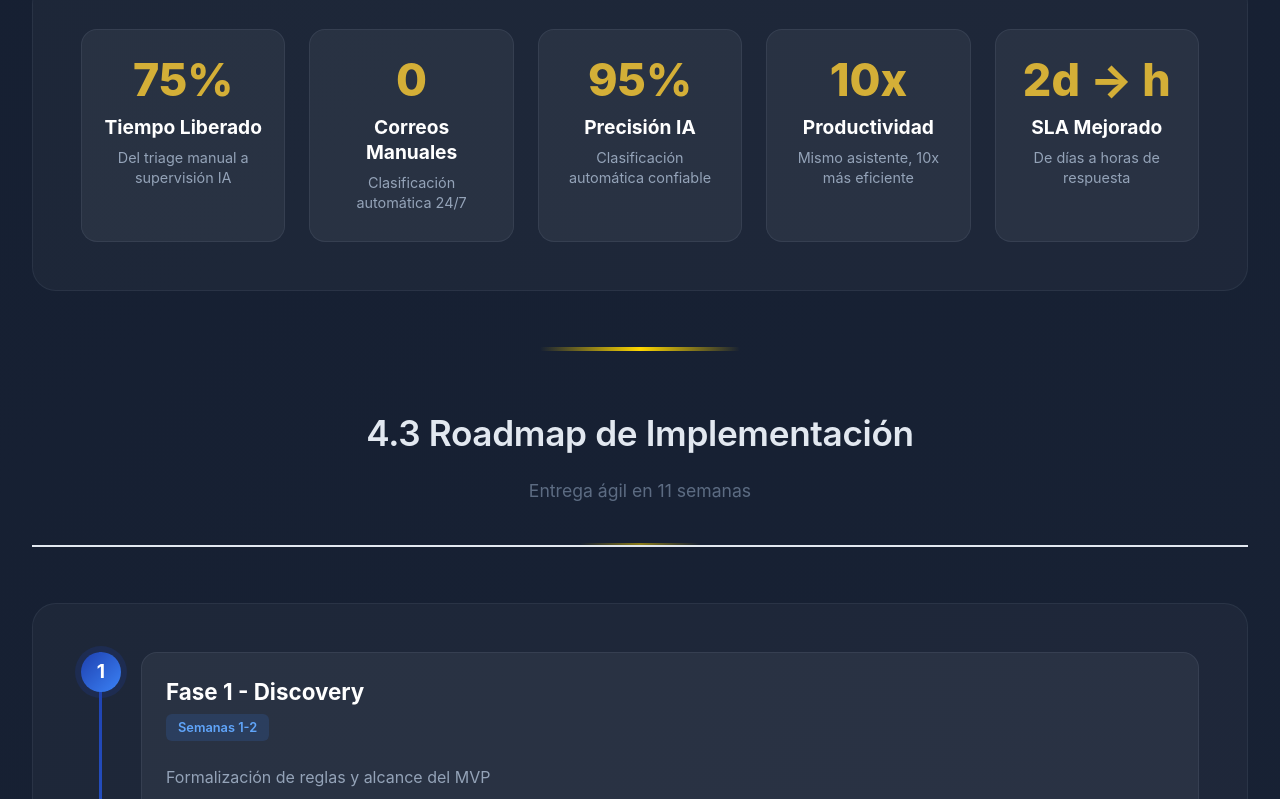
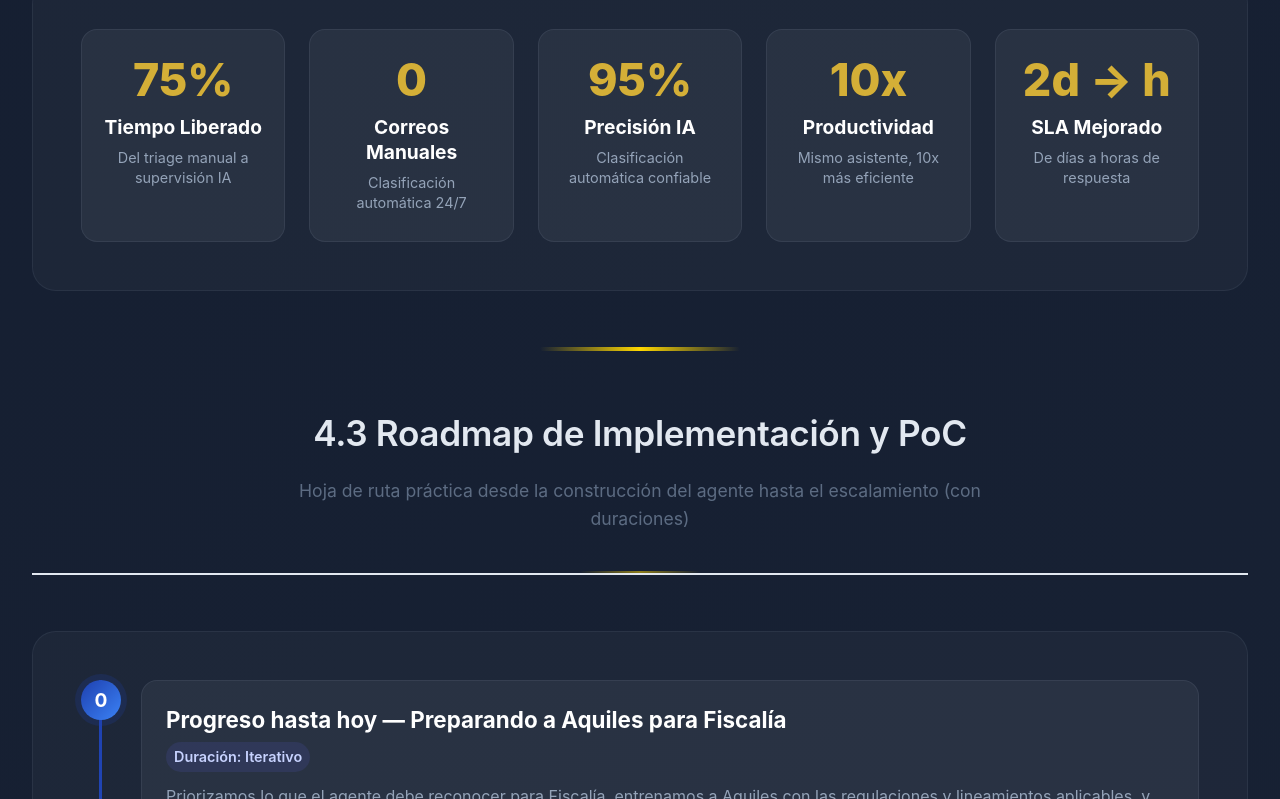
Before and after one commit to jrussellrichards/aquiles_challenge, a React (Vite) app in the folder frontend/: page /informe in a window 1280 px wide. Shown: the part 11201-12000 px from the top of the page. Built offline with nearby package versions, Linux system fonts and the light colour scheme.

Commit message:
se agrega roadmap

```diff
--- a/frontend/src/Informe.css
+++ b/frontend/src/Informe.css
@@ -1283,6 +1283,30 @@ section:last-of-type::after {
   margin-bottom: 12px;
 }
 
+/* Additional roadmap formatting */
+.roadmap-grid {
+  display: grid;
+  grid-template-columns: 1fr;
+  gap: 1rem;
+}
+
+.timeline-meta {
+  display: flex;
+  align-items: center;
+  gap: 0.5rem;
+  margin-bottom: 0.6rem;
+}
+
+.timeline-duration {
+  display: inline-block;
+  background: rgba(99, 102, 241, 0.12);
+  color: #c7d2fe;
+  padding: 4px 8px;
+  border-radius: 999px;
+  font-size: 0.9rem;
+  font-weight: 600;
+}
+
 .timeline-content p {
   margin: 12px 0 0 0;
   color: #94a3b8;
--- a/frontend/src/Informe.tsx
+++ b/frontend/src/Informe.tsx
@@ -953,47 +953,110 @@ const Informe = () => {
           </div>
         </section>
 
-        {/* 4.3 Roadmap del MVP */}
+        {/* 4.3 Roadmap del MVP y PoC (formato con duraciones) */}
         <section id="roadmap">
           <div className="section-header">
-            <h3 className="subsection-title">4.3 Roadmap de Implementación</h3>
-            <p className="section-subtitle">Entrega ágil en 11 semanas</p>
+            <h3 className="subsection-title">4.3 Roadmap de Implementación y PoC</h3>
+            <p className="section-subtitle">Hoja de ruta práctica desde la construcción del agente hasta el escalamiento (con duraciones)</p>
           </div>
 
           <div className="informe-section">
-          <div className="roadmap-timeline">
+            <div className="roadmap-timeline roadmap-grid">
+
+              <div className="timeline-item">
+                <div className="timeline-marker">0</div>
+                <div className="timeline-content">
+                  <h4>Progreso hasta hoy — Preparando a Aquiles para Fiscalía</h4>
+                  <div className="timeline-meta"><span className="timeline-duration">Duración: Iterativo</span></div>
+                  <p>
+                    Priorizamos lo que el agente debe reconocer para Fiscalía, entrenamos a Aquiles con las regulaciones y
+                    lineamientos aplicables, y construimos ejemplos representativos. Implementamos un agente capaz de distinguir
+                    los escenarios esperados y validamos casos de uso con el equipo de Fiscalía. Además, montamos una plataforma
+                    de prueba en ambiente no productivo para medir y pivotear rápidamente — este demo incluido en este informe
+                    sigue en mejora continua hasta la entrega final del <strong>5 de diciembre</strong>.
+                  </p>
+                </div>
+              </div>
+
               <div className="timeline-item">
                 <div className="timeline-marker">1</div>
                 <div className="timeline-content">
-                <h4>Fase 1 - Discovery</h4>
-                <span className="timeline-weeks">Semanas 1-2</span>
-                <p>Formalización de reglas y alcance del MVP</p>
+                  <h4>Validación en colaboración con Fiscalía</h4>
+                  <div className="timeline-meta"><span className="timeline-duration">Duración: En curso (hasta 5 dic)</span></div>
+                  <p>Recogiendo información y datos junto al equipo de Fiscalía para potenciar la efectividad del agente. Ajustamos reglas,
+                  ejemplos y criterios operativos según el feedback recibido.</p>
                 </div>
               </div>
+
               <div className="timeline-item">
                 <div className="timeline-marker">2</div>
                 <div className="timeline-content">
-                <h4>Fase 2 - Prototipo</h4>
-                <span className="timeline-weeks">Semanas 3-5</span>
-                <p>Motor IA y simulaciones de validación</p>
+                  <h4>Impulsar adopción con stakeholders clave</h4>
+                  <div className="timeline-meta"><span className="timeline-duration">Duración: 2 semanas (coord.)</span></div>
+                  <p>
+                    Coordinar TI → CoE Generative AI → Fiscalía y acordar un plan de trabajo con responsables y entregables.
+                    Dentro de este impulso se presentará formalmente el caso al CoE; recomendamos contactar a <strong>Ricardo Muñoz Riesle</strong>
+                    y <strong>Cristian Ludwig</strong> para priorización y apoyo institucional.
+                  </p>
                 </div>
               </div>
+
               <div className="timeline-item">
                 <div className="timeline-marker">3</div>
                 <div className="timeline-content">
-                <h4>Fase 3 - Piloto</h4>
-                <span className="timeline-weeks">Semanas 6-9</span>
-                <p>Piloto en sombra con feedback continuo</p>
+                  <h4>Entregar insumos formales para la PoC (colaborativo)</h4>
+                  <div className="timeline-meta"><span className="timeline-duration">Duración: 2 semanas</span></div>
+                  <p>Al finalizar este proyecto entregaremos al equipo de Fiscalía los insumos formales (golden set, requerimientos y dashboards).
+                  Estos insumos deberán seguir completándose y validándose de forma colaborativa durante la PoC y el piloto.</p>
+                  <ul>
+                    <li><strong>Golden set Q&A</strong>: ≥30 casos formales (happy path, denegaciones y casos borde)</li>
+                    <li><strong>Requerimientos funcionales</strong> y diseño a alto nivel</li>
+                    <li><strong>KPIs de negocio</strong> para medir éxito (tiempo, precisión, adopción)</li>
+                    <li><strong>Observabilidad</strong>: métricas y dashboards</li>
+                    <li>Lista de integraciones y posible PoC previa (low-code)</li>
+                  </ul>
                 </div>
               </div>
+
               <div className="timeline-item">
                 <div className="timeline-marker">4</div>
                 <div className="timeline-content">
-                <h4>Fase 4 - Despliegue</h4>
-                <span className="timeline-weeks">Semanas 10-11</span>
-                <p>Integración final y capacitación</p>
+                  <h4>PoC: Medir impacto temprano y aprender rápido</h4>
+                  <div className="timeline-meta"><span className="timeline-duration">Duración: 4-6 semanas</span></div>
+                  <p>Medir KPIs tempranos (tiempo de respuesta, precisión de clasificación, tasa de aceptación por usuarios, satisfacción interna). Ejecutar ciclos semanales de medición y ajustes rápidos (pivot) en función de los resultados.</p>
                 </div>
               </div>
+
+              <div className="timeline-item">
+                <div className="timeline-marker">5</div>
+                <div className="timeline-content">
+                  <h4>Piloto operativo con usuarios reales</h4>
+                  <div className="timeline-meta"><span className="timeline-duration">Duración: 8-12 semanas</span></div>
+                  <p>Despliegue controlado a usuarios reales, con seguimiento cercano desde CoE y soporte operativo. Recolección de métricas para validar hipótesis y preparar escalamiento.</p>
+                </div>
+              </div>
+
+              <div className="timeline-item">
+                <div className="timeline-marker">6</div>
+                <div className="timeline-content">
+                  <h4>Escalamiento empresarial</h4>
+                  <div className="timeline-meta"><span className="timeline-duration">Duración: 8-16 semanas</span></div>
+                  <p>Entregar métricas del piloto, requisitos de escalamiento (latencia, concurrencia, número de usuarios), protocolos HIL y runbook operativo. Asignación de responsables de monitoreo por el negocio.</p>
+                </div>
+              </div>
+
+              <div className="timeline-item">
+                <div className="timeline-marker">7</div>
+                <div className="timeline-content">
+                  <h4>Transferencia y gobernanza operacional</h4>
+                  <div className="timeline-meta"><span className="timeline-duration">Duración: 2 semanas</span></div>
+                  <p>Entrega de documentación completa, golden set, dashboards, runbook y recomendaciones de gobernanza y operación continua.</p>
+                </div>
+              </div>
+
+            </div>
+            <div className="roadmap-note">
+              <p><strong>Nota para Fiscalía:</strong> Los tiempos indicados son estimativos y dependerán de la priorización y capacidad de los equipos involucrados (TI, CoE, Fiscalía). Pueden ajustarse según disponibilidad y decisiones de priorización.</p>
             </div>
           </div>
         </section>
```
Lines whose indentation alone changed are shown as unchanged.
